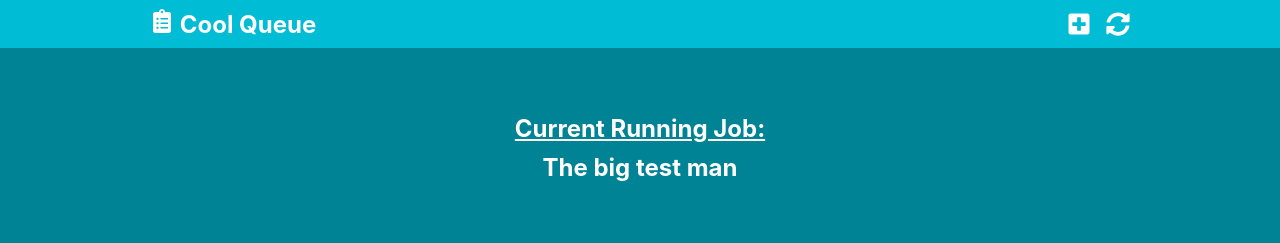
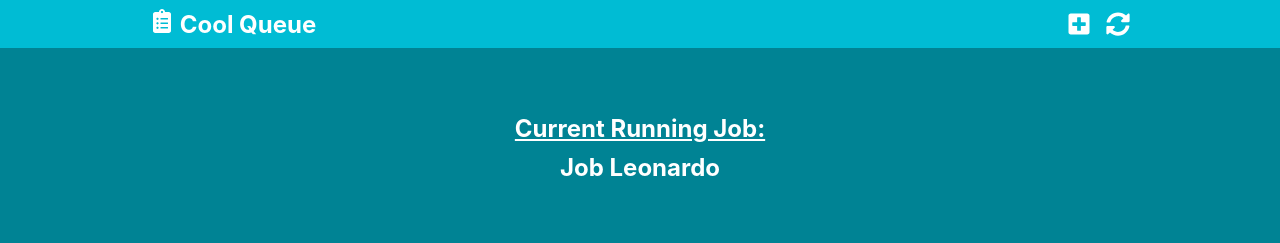
Before and after one commit to leo-isso/cool-queue, a React (Create React App) app: page / in a window 1280 px wide. Shown: the top 243 px of the page. Built offline with nearby package versions, Linux system fonts and the light colour scheme.

Commit message:
feat: add Modal tests

```diff
--- a/src/App.js
+++ b/src/App.js
@@ -1,11 +1,15 @@
+import { useState } from 'react'
 import CurrentJobBanner from './components/CurrentJobBanner'
 import Header from './components/Header'
 import JobList from './components/JobList'
+import Modal from './components/Modal'
 import Tabs from './components/Tabs'
 
 import jobs from './mocks/jobs'
 
 function App () {
+  const [showCreateModal, setShowCreateModal] = useState(false)
+
   const renderList = () => {
     return (
       <JobList jobs={jobs} />
@@ -25,15 +29,19 @@ function App () {
   return (
     <div className="App">
       <Header
-        addToQueue={() => console.log('add')}
+        addToQueue={() => setShowCreateModal(true)}
         updateQueue={() => console.log('update')}
       />
       <CurrentJobBanner
-        job={{ name: 'The big test man' }}
+        job={jobs[0]}
       />
       <Tabs
         tabItems={tabItems}
       />
+      <Modal
+        show={showCreateModal}
+        onClose={() => setShowCreateModal(false)}
+        />
     </div>
   )
 }
```
